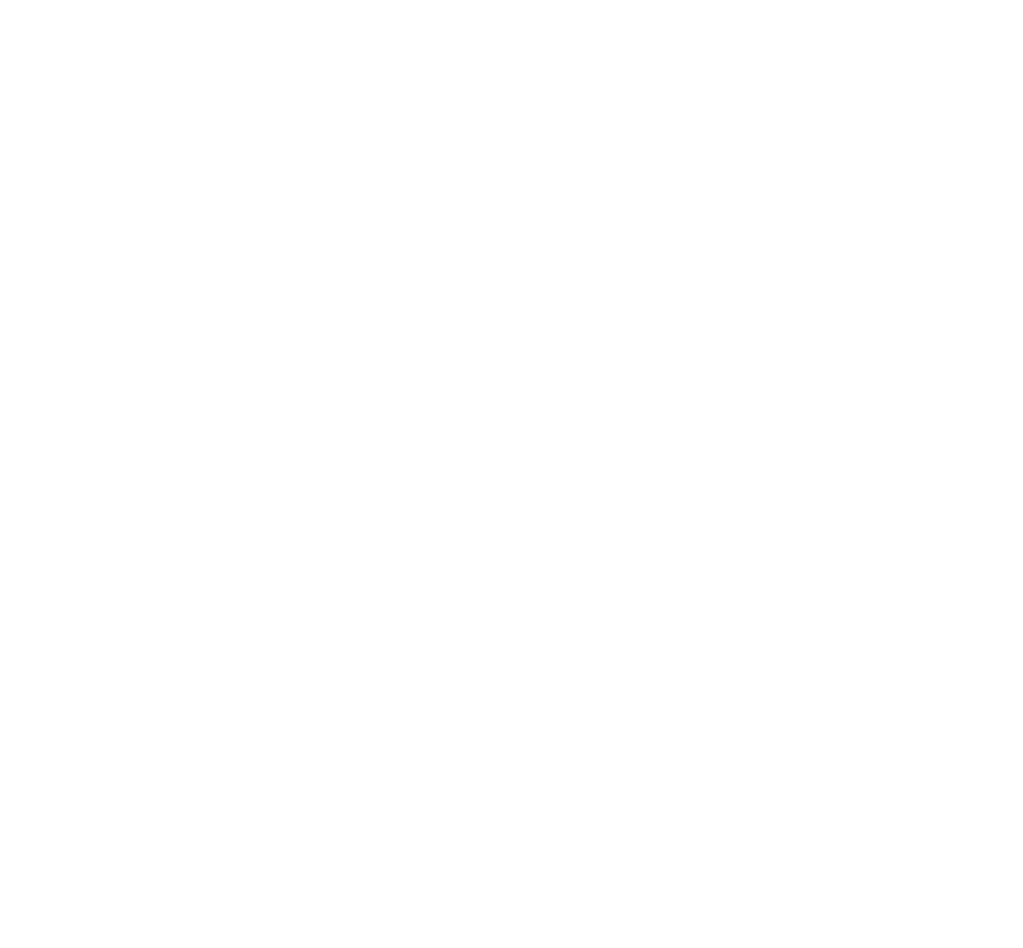
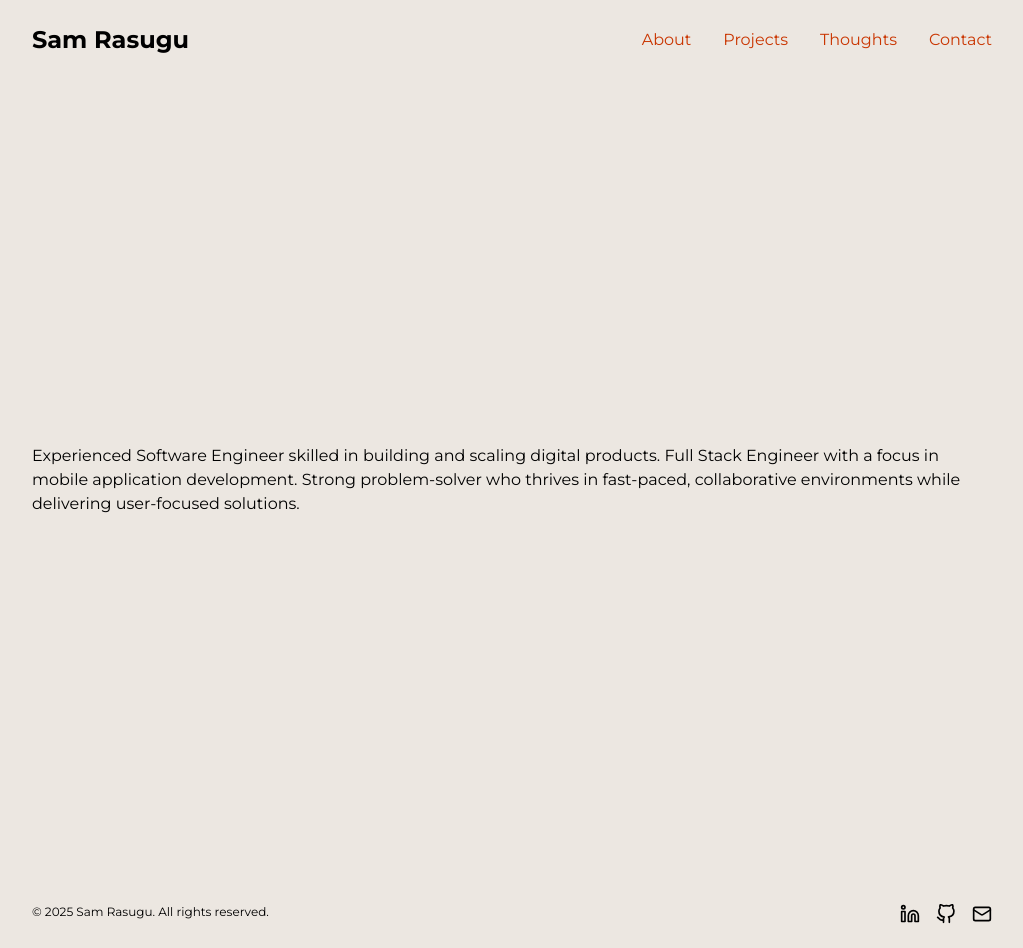
Before and after one commit to samrasugu/sam-rasugu, a Next.js app: page / in a window 1280 px wide. Shown: the whole page, without its empty margins (128-1151 px from the left). Before the commit the page ends 800 px from the top, so only its background shows below. Built offline with nearby package versions, Linux system fonts and the light colour scheme.

Commit message:
feat: UI wrapper

```diff
--- /dev/null
+++ b/app/UIWrapper.tsx
@@ -0,0 +1,17 @@
+import Footer from "@/components/footer/Footer";
+import NavBar from "@/components/navbar/NavBar";
+import React from "react";
+
+interface UIWrapperProps {
+  children: React.ReactNode;
+}
+
+export default function UIWrapper({ children }: UIWrapperProps) {
+  return (
+    <>
+      <NavBar />
+      {children}
+      <Footer />
+    </>
+  );
+}
--- a/app/globals.css
+++ b/app/globals.css
@@ -4,12 +4,16 @@
 :root {
   --background: #ffffff;
   --foreground: #171717;
+
+  --off-white: #ece7e1;
 }
 
 @theme inline {
   --color-background: var(--background);
   --color-foreground: var(--foreground);
   --font-sans: var(--montserrat-sans);
+
+  --color-primary-background: var(--off-white);
 }
 
 @media (prefers-color-scheme: dark) {
--- a/app/page.tsx
+++ b/app/page.tsx
@@ -1,3 +1,19 @@
+import UIWrapper from "./UIWrapper";
+
 export default function Home() {
-  return <div></div>;
+  return (
+    <UIWrapper>
+      <div className="w-screen h-screen bg-primary-background px-4 md:px-10 lg:px-20 xl:px-40">
+        <div className="flex flex-col justify-center items-center h-full">
+          <p className="text-base text-black">
+            Experienced Software Engineer skilled in building and scaling
+            digital products. Full Stack Engineer with a focus in mobile
+            application development. Strong problem-solver who thrives in
+            fast-paced, collaborative environments while delivering user-focused
+            solutions.
+          </p>
+        </div>
+      </div>
+    </UIWrapper>
+  );
 }
--- /dev/null
+++ b/components/footer/Footer.tsx
@@ -0,0 +1,36 @@
+import React from "react";
+import { FiGithub } from "react-icons/fi";
+import { LuLinkedin, LuMail } from "react-icons/lu";
+
+export default function Footer() {
+  return (
+    <div className="flex flex-row justify-between bg-primary-background py-6 px-4 md:px-10 lg:px-20 xl:px-40">
+      <p className="text-black text-xs">
+        © 2025 Sam Rasugu. All rights reserved.
+      </p>
+      <div className="flex flex-row justify-between gap-4">
+        <a
+          href="https://www.linkedin.com/in/sam-rasugu/"
+          target="_blank"
+          rel="noreferrer"
+        >
+          <LuLinkedin className="text-black" size={20} />
+        </a>
+        <a
+          href="https://www.github.com/samrasugu/"
+          target="_blank"
+          rel="noreferrer"
+        >
+          <FiGithub className="text-black" size={20} />
+        </a>
+        <a
+          href="mailto:https:mokuasamr@gmail.com"
+          target="_blank"
+          rel="noreferrer"
+        >
+          <LuMail className="text-black" size={20} />
+        </a>
+      </div>
+    </div>
+  );
+}
--- /dev/null
+++ b/components/navbar/NavBar.tsx
@@ -0,0 +1,57 @@
+"use client";
+
+import Link from "next/link";
+import { usePathname } from "next/navigation";
+import React from "react";
+
+export default function NavBar() {
+  const pathname = usePathname();
+  return (
+    <div className="sticky top-0 z-50">
+      <div className="flex flex-row justify-between items-center text-center bg-primary-background py-6 px-4 md:px-10 lg:px-20 xl:px-40 z-50 w-full top-0">
+        <Link href="/">
+          <p className="text-2xl font-bold text-black">Sam Rasugu</p>
+        </Link>
+
+        <div className="hidden md:flex flex-row justify-between items-center text-center gap-8">
+          <Link href="/">
+            <p
+              className={` ${
+                pathname === "/" ? "text-orange-700" : "text-black"
+              }`}
+            >
+              About
+            </p>
+          </Link>
+          <Link href="/">
+            <p
+              className={` ${
+                pathname === "/" ? "text-orange-700" : "text-black"
+              }`}
+            >
+              Projects
+            </p>
+          </Link>
+          <Link href="/">
+            <p
+              className={` ${
+                pathname === "/" ? "text-orange-700" : "text-black"
+              }`}
+            >
+              Thoughts
+            </p>
+          </Link>
+          <Link href="/">
+            <p
+              className={` ${
+                pathname === "/" ? "text-orange-700" : "text-black"
+              }`}
+            >
+              Contact
+            </p>
+          </Link>
+        </div>
+      </div>
+    </div>
+  );
+}
```
Also changed, not shown: package.json (+7 -5 lines), 1 other file (tests, documents, lock files or other folders).
